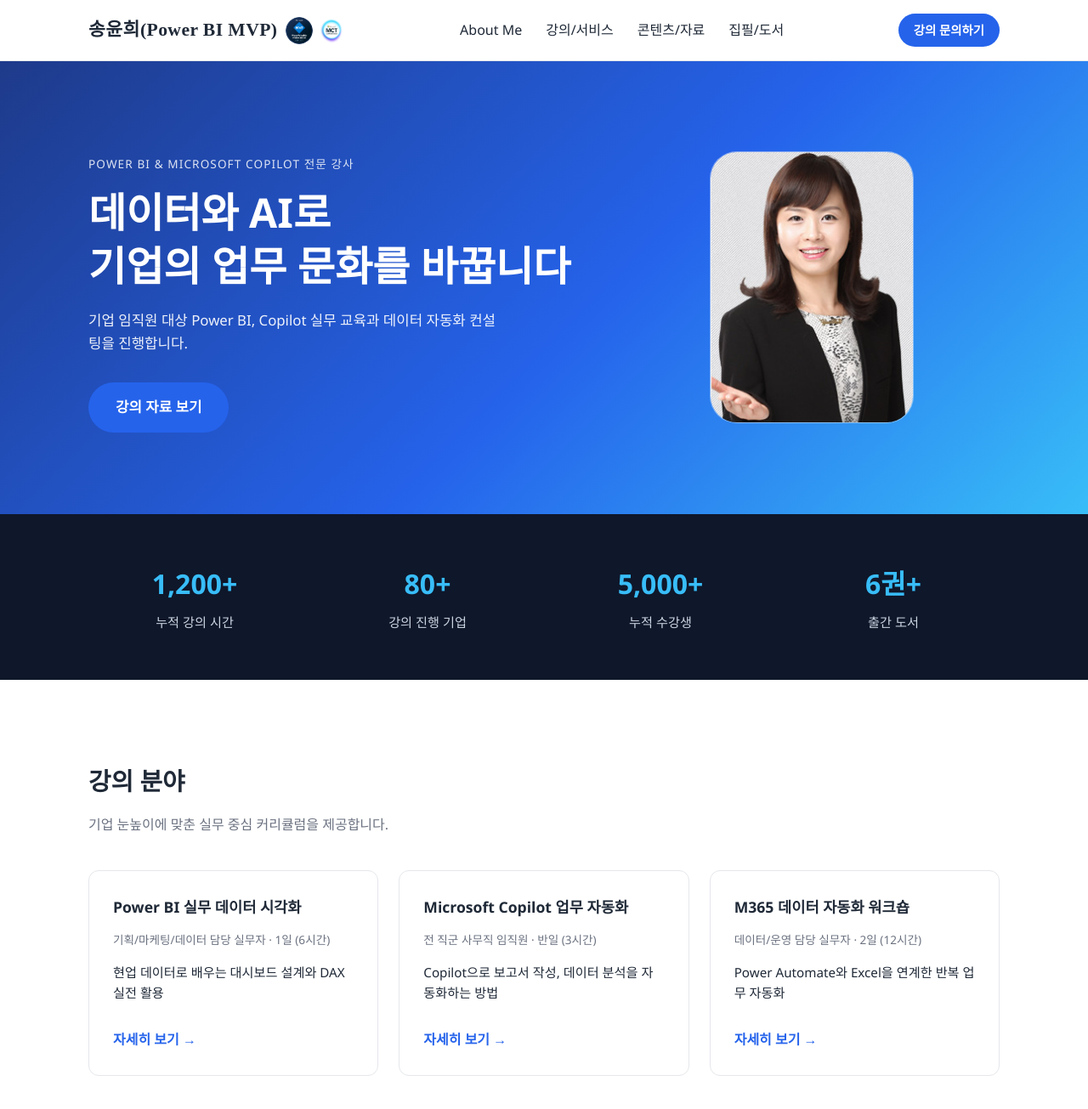
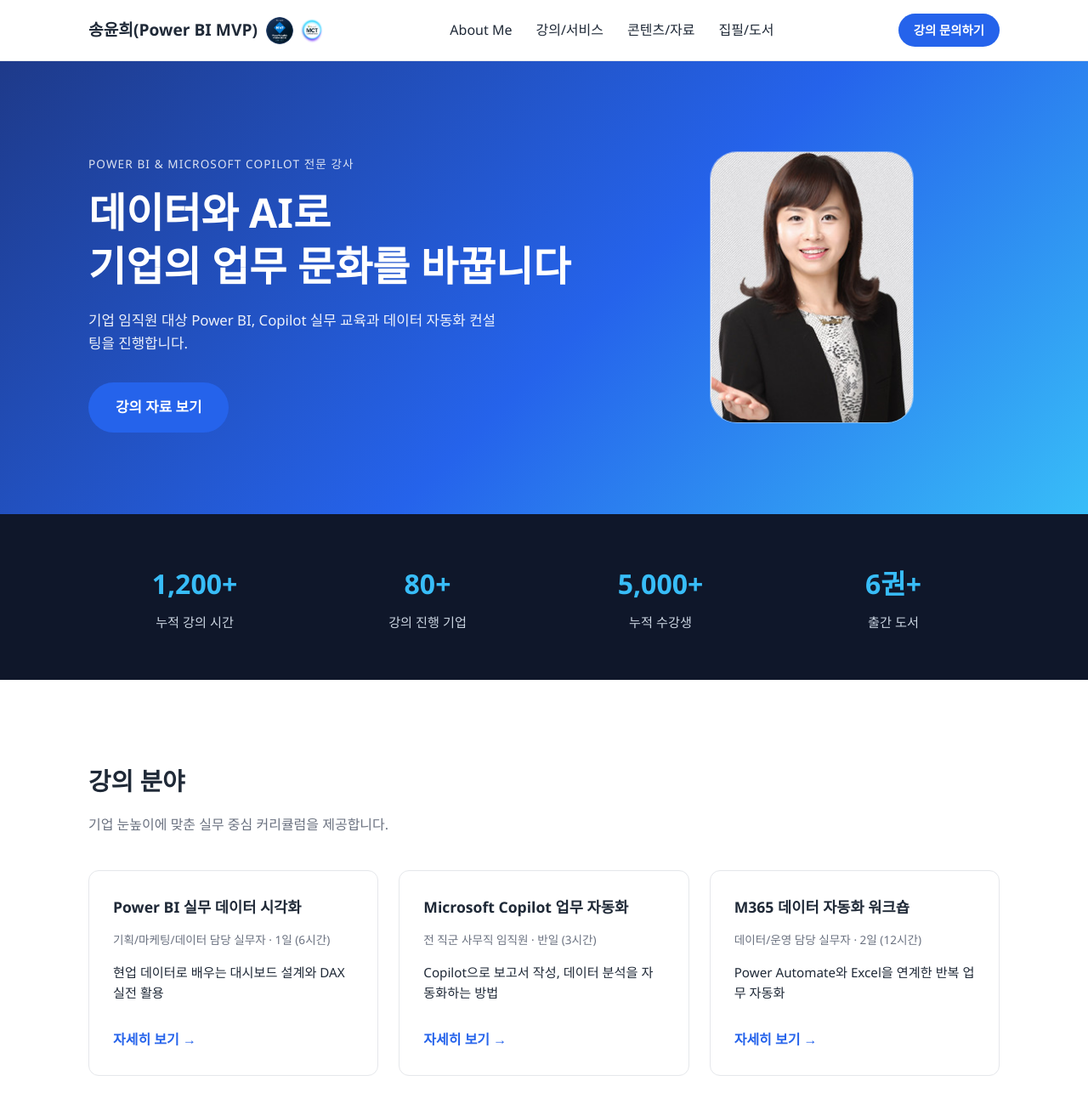
Before and after one commit to unisong114/MainPage, a Jekyll site: the page built from index.html, in a window 1280 px wide and 1400 px high. Shown: the top 1305 px of the window at 85% size. Built offline with Jekyll 4.4.1, drawn with Linux system fonts in a browser that asks for light colours; some web fonts are replaced.

Commit message:
Remove serif font, revert logo to default sans-serif body font

```diff
--- a/_layouts/default.html
+++ b/_layouts/default.html
@@ -5,9 +5,6 @@
   <meta name="viewport" content="width=device-width, initial-scale=1">
   <title>{% if page.title %}{{ page.title }} | {{ site.title }}{% else %}{{ site.title }}{% endif %}</title>
   <meta name="description" content="{{ page.description | default: site.description }}">
-  <link rel="preconnect" href="https://fonts.googleapis.com">
-  <link rel="preconnect" href="https://fonts.gstatic.com" crossorigin>
-  <link href="https://fonts.googleapis.com/css2?family=Gowun+Batang:wght@400;700&display=swap" rel="stylesheet">
   <link rel="stylesheet" href="{{ '/assets/css/main.css' | relative_url }}">
 </head>
 <body>
--- a/assets/css/main.scss
+++ b/assets/css/main.scss
@@ -97,10 +97,8 @@
   display: flex;
   align-items: center;
   gap: 10px;
-  font-family: "Gowun Batang", serif;
-  font-weight: 700;
-  font-size: 1.35rem;
-  letter-spacing: 0.02em;
+  font-weight: 800;
+  font-size: 1.2rem;
 }
 
 .site-header__badges {
```
